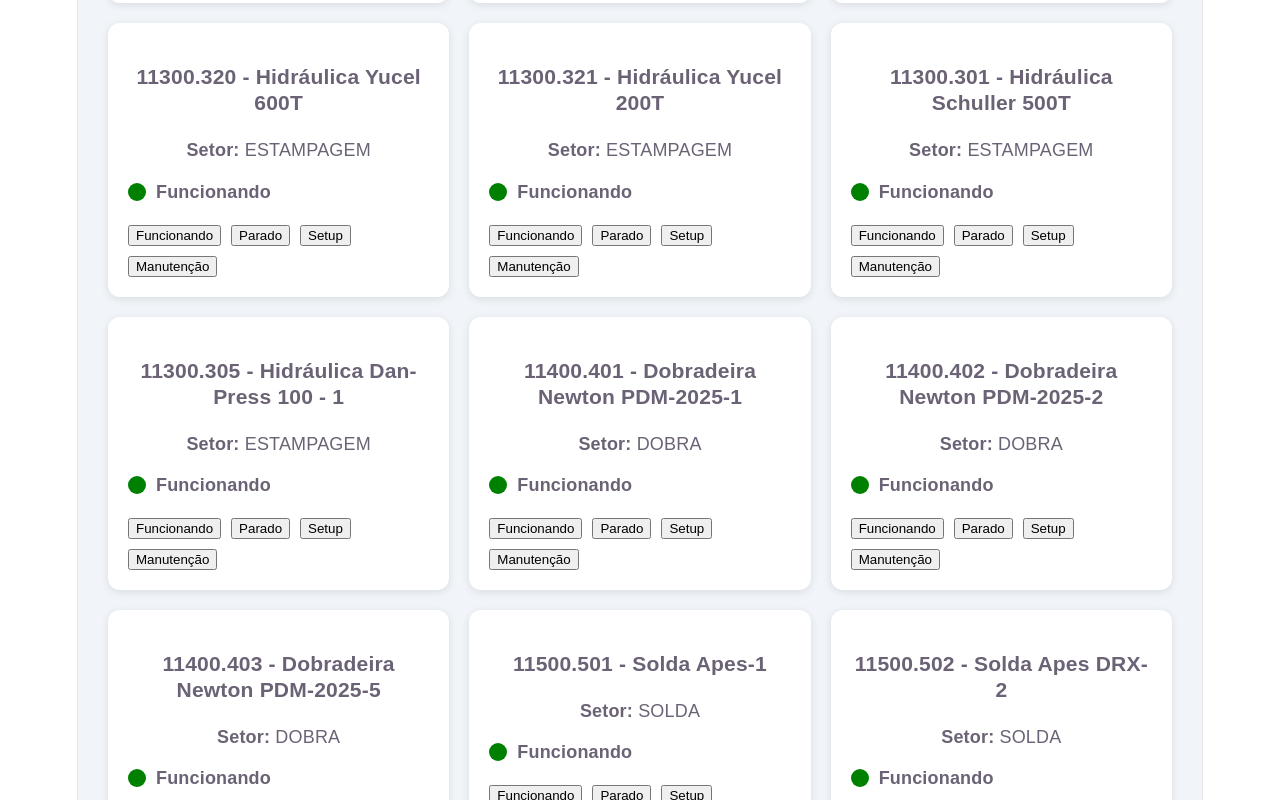
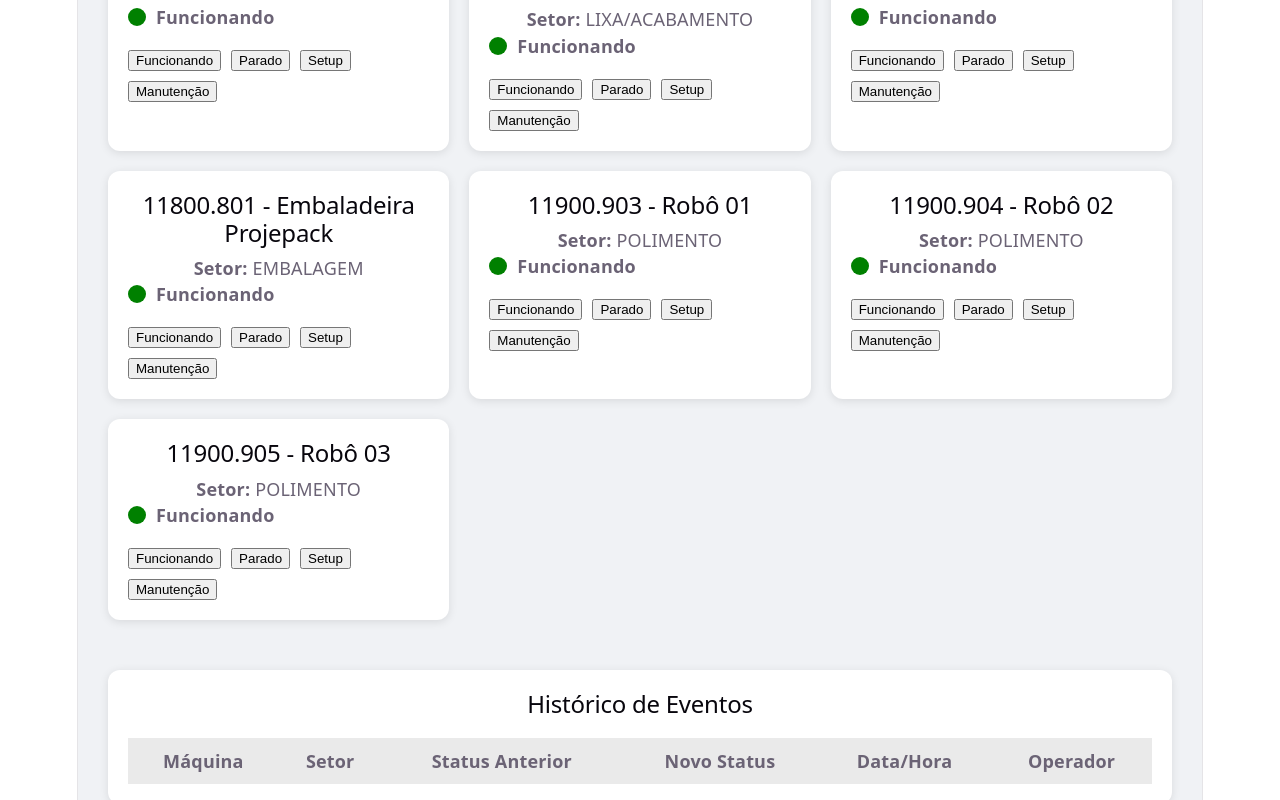
Before and after one commit to edsoncramos/plant-monitor, a React (Vite) app: page / in a window 1280 px wide. Shown: the part 740-1540 px from the top of the page. Built offline with nearby package versions, Linux system fonts and the light colour scheme.

Commit message:
atualizacao dashboard historico

```diff
--- a/src/App.jsx
+++ b/src/App.jsx
@@ -1,95 +1,178 @@
-import { useState } from "react"
+import { useState } from "react";
+import "./App.css";
 
 export default function App() {
 
   const [maquinas, setMaquinas] = useState([
 
-    { id: 1, nome: "11100.101 - Corte blank mesa - PR", setor: "CORTE", status: "Funcionando", cor: "green" },
-    { id: 2, nome: "11100.102 - Corte blank cuba - PR", setor: "CORTE", status: "Funcionando", cor: "green" },
-    { id: 3, nome: "11100.103 - Corte Blank Calha - PR", setor: "CORTE", status: "Funcionando", cor: "green" },
-    { id: 4, nome: "11200.200 - Máquina Laser", setor: "CORTE", status: "Funcionando", cor: "green" },
-    { id: 5, nome: "11200.201 - Laser LXSHOW - 6000W", setor: "CORTE", status: "Funcionando", cor: "green" },
+    {
+      id: 1,
+      nome: "11100.101 - Corte blank mesa - PR",
+      setor: "CORTE",
+      status: "Funcionando",
+      cor: "green",
+    },
 
-    { id: 6, nome: "11300.319 - Hidráulica Yucel 800T", setor: "ESTAMPAGEM", status: "Funcionando", cor: "green" },
-    { id: 7, nome: "11300.320 - Hidráulica Yucel 600T", setor: "ESTAMPAGEM", status: "Funcionando", cor: "green" },
-    { id: 8, nome: "11300.321 - Hidráulica Yucel 200T", setor: "ESTAMPAGEM", status: "Funcionando", cor: "green" },
-    { id: 9, nome: "11300.301 - Hidráulica Schuller 500T", setor: "ESTAMPAGEM", status: "Funcionando", cor: "green" },
-    { id: 10, nome: "11300.305 - Hidráulica Dan-Press 100 - 1", setor: "ESTAMPAGEM", status: "Funcionando", cor: "green" },
+    {
+      id: 2,
+      nome: "11100.102 - Corte blank cuba - PR",
+      setor: "CORTE",
+      status: "Funcionando",
+      cor: "green",
+    },
 
-    { id: 11, nome: "11400.401 - Dobradeira Newton PDM-2025-1", setor: "DOBRA", status: "Funcionando", cor: "green" },
-    { id: 12, nome: "11400.402 - Dobradeira Newton PDM-2025-2", setor: "DOBRA", status: "Funcionando", cor: "green" },
-    { id: 13, nome: "11400.403 - Dobradeira Newton PDM-2025-5", setor: "DOBRA", status: "Funcionando", cor: "green" },
+    {
+      id: 3,
+      nome: "11200.200 - Máquina Laser",
+      setor: "CORTE",
+      status: "Funcionando",
+      cor: "green",
+    },
 
-    { id: 14, nome: "11500.501 - Solda Apes-1", setor: "SOLDA", status: "Funcionando", cor: "green" },
-    { id: 15, nome: "11500.502 - Solda Apes DRX-2", setor: "SOLDA", status: "Funcionando", cor: "green" },
+    {
+      id: 4,
+      nome: "11300.319 - Hidráulica Yucel 800T",
+      setor: "ESTAMPAGEM",
+      status: "Funcionando",
+      cor: "green",
+    },
 
-    { id: 16, nome: "11600.601 - Acabamento Apes DRX-1", setor: "LIXA/ACABAMENTO", status: "Funcionando", cor: "green" },
-    { id: 17, nome: "11600.602 - Acabamento Lucson-1", setor: "LIXA/ACABAMENTO", status: "Funcionando", cor: "green" },
+    {
+      id: 5,
+      nome: "11300.320 - Hidráulica Yucel 600T",
+      setor: "ESTAMPAGEM",
+      status: "Funcionando",
+      cor: "green",
+    },
 
-    { id: 18, nome: "12200.201 - Excêntrica Walviwg 25T", setor: "TANQUES", status: "Funcionando", cor: "green" },
-    { id: 19, nome: "12200.202 - Excêntrica Jundiaí 40T", setor: "TANQUES", status: "Funcionando", cor: "green" },
+    {
+      id: 6,
+      nome: "11400.401 - Dobradeira Newton PDM-2025-1",
+      setor: "DOBRA",
+      status: "Funcionando",
+      cor: "green",
+    },
 
-    { id: 20, nome: "11700.701 - Aglomerado", setor: "REVESTIMENTO", status: "Funcionando", cor: "green" },
-    { id: 21, nome: "11700.702 - Cola/Montagem", setor: "REVESTIMENTO", status: "Funcionando", cor: "green" },
+    {
+      id: 7,
+      nome: "11500.501 - Solda Apes-1",
+      setor: "SOLDA",
+      status: "Funcionando",
+      cor: "green",
+    },
 
-    { id: 22, nome: "11800.801 - Embaladeira Projepack - Arg.", setor: "EMBALAGEM", status: "Funcionando", cor: "green" },
-    { id: 23, nome: "11800.802 - Embaladeira Pack - Aglo", setor: "EMBALAGEM", status: "Funcionando", cor: "green" },
+    {
+      id: 8,
+      nome: "11600.601 - Acabamento Apes DRX-1",
+      setor: "LIXA/ACABAMENTO",
+      status: "Funcionando",
+      cor: "green",
+    },
 
-    { id: 24, nome: "11900.901 - Polimento Motores", setor: "POLIMENTO", status: "Funcionando", cor: "green" },
-    { id: 25, nome: "11900.902 - Polimento Lucson", setor: "POLIMENTO", status: "Funcionando", cor: "green" },
-    { id: 26, nome: "11900.903 - Robô 01", setor: "POLIMENTO", status: "Funcionando", cor: "green" },
-    { id: 27, nome: "11900.904 - Robô 02", setor: "POLIMENTO", status: "Funcionando", cor: "green" },
-    { id: 28, nome: "11900.905 - Robô 03", setor: "POLIMENTO", status: "Funcionando", cor: "green" },
-    { id: 29, nome: "11900.906 - Robô 04", setor: "POLIMENTO", status: "Funcionando", cor: "green" },
-    { id: 30, nome: "11900.907 - Robô 05", setor: "POLIMENTO", status: "Funcionando", cor: "green" },
-    { id: 31, nome: "11900.908 - Robô 06", setor: "POLIMENTO", status: "Funcionando", cor: "green" },
-    { id: 32, nome: "11900.909 - Robô 07", setor: "POLIMENTO", status: "Funcionando", cor: "green" },
-    { id: 33, nome: "11900.910 - Robô 08", setor: "POLIMENTO", status: "Funcionando", cor: "green" },
-    { id: 34, nome: "11900.911 - Robô 09", setor: "POLIMENTO", status: "Funcionando", cor: "green" },
-    { id: 35, nome: "11900.912 - Robô 10", setor: "POLIMENTO", status: "Funcionando", cor: "green" },
-    { id: 36, nome: "11900.913 - Robô 11", setor: "POLIMENTO", status: "Funcionando", cor: "green" },
-    { id: 37, nome: "11900.914 - Robô 12", setor: "POLIMENTO", status: "Funcionando", cor: "green" },
-    { id: 38, nome: "11900.915 - Robô 13", setor: "POLIMENTO", status: "Funcionando", cor: "green" },
-    { id: 39, nome: "11900.916 - Robô 14", setor: "POLIMENTO", status: "Funcionando", cor: "green" },
-    { id: 40, nome: "11900.925 - Lavadora de Cubas", setor: "POLIMENTO", status: "Funcionando", cor: "green" },
-    { id: 41, nome: "11900.926 - Altametal 40T", setor: "POLIMENTO", status: "Funcionando", cor: "green" },
-    { id: 42, nome: "11900.927 - Jiangsu 40T", setor: "POLIMENTO", status: "Funcionando", cor: "green" },
+    {
+      id: 9,
+      nome: "11700.701 - Aglomerado",
+      setor: "REVESTIMENTO",
+      status: "Funcionando",
+      cor: "green",
+    },
 
-  ])
+    {
+      id: 10,
+      nome: "11800.801 - Embaladeira Projepack",
+      setor: "EMBALAGEM",
+      status: "Funcionando",
+      cor: "green",
+    },
 
-  function alterarStatus(id, status, cor) {
+    {
+      id: 11,
+      nome: "11900.903 - Robô 01",
+      setor: "POLIMENTO",
+      status: "Funcionando",
+      cor: "green",
+    },
+
+    {
+      id: 12,
+      nome: "11900.904 - Robô 02",
+      setor: "POLIMENTO",
+      status: "Funcionando",
+      cor: "green",
+    },
+
+    {
+      id: 13,
+      nome: "11900.905 - Robô 03",
+      setor: "POLIMENTO",
+      status: "Funcionando",
+      cor: "green",
+    },
+
+  ]);
+
+  const [historico, setHistorico] = useState([]);
+
+  function alterarStatus(id, novoStatus, novaCor) {
+
+    const maquinaAtual = maquinas.find((m) => m.id === id);
+
+    const evento = {
+
+      maquina: maquinaAtual.nome,
+
+      setor: maquinaAtual.setor,
+
+      statusAnterior: maquinaAtual.status,
+
+      novoStatus: novoStatus,
+
+      dataHora: new Date().toLocaleString(),
+
+      operador: "Edson",
+
+    };
+
+    setHistorico((prev) => [evento, ...prev]);
 
     const novasMaquinas = maquinas.map((maquina) => {
 
       if (maquina.id === id) {
+
         return {
+
           ...maquina,
-          status,
-          cor
-        }
+
+          status: novoStatus,
+
+          cor: novaCor,
+
+        };
+
       }
 
-      return maquina
-    })
+      return maquina;
 
-    setMaquinas(novasMaquinas)
+    });
+
+    setMaquinas(novasMaquinas);
+
   }
 
   return (
 
     <div
       style={{
-        padding: 30,
-        fontFamily: "Arial",
-        backgroundColor: "#f1f5f9",
-        minHeight: "100vh"
+        padding: "30px",
+        background: "#f0f2f5",
+        minHeight: "100vh",
       }}
     >
 
       <h1
         style={{
           textAlign: "center",
-          fontSize: 36
+          marginBottom: "10px",
         }}
       >
         Plant Monitor
@@ -98,7 +181,8 @@
       <p
         style={{
           textAlign: "center",
-          marginBottom: 30
+          marginBottom: "40px",
+          fontSize: "18px",
         }}
       >
         Controle manual de funcionamento dos equipamentos
@@ -107,8 +191,8 @@
       <div
         style={{
           display: "grid",
-          gridTemplateColumns: "repeat(auto-fit, minmax(320px, 1fr))",
-          gap: 20
+          gridTemplateColumns: "repeat(auto-fit, minmax(300px, 1fr))",
+          gap: "20px",
         }}
       >
 
@@ -117,14 +201,14 @@
           <div
             key={maquina.id}
             style={{
-              backgroundColor: "white",
-              padding: 20,
-              borderRadius: 12,
-              boxShadow: "0 2px 8px rgba(0,0,0,0.1)"
+              background: "white",
+              borderRadius: "12px",
+              padding: "20px",
+              boxShadow: "0 2px 10px rgba(0,0,0,0.1)",
             }}
           >
 
-            <h3>{maquina.nome}</h3>
+            <h2>{maquina.nome}</h2>
 
             <p>
               <strong>Setor:</strong> {maquina.setor}
@@ -134,17 +218,17 @@
               style={{
                 display: "flex",
                 alignItems: "center",
-                gap: 10,
-                marginTop: 15
+                gap: "10px",
+                marginBottom: "20px",
               }}
             >
 
               <div
                 style={{
-                  width: 18,
-                  height: 18,
+                  width: "18px",
+                  height: "18px",
                   borderRadius: "50%",
-                  backgroundColor: maquina.cor
+                  background: maquina.cor,
                 }}
               />
 
@@ -155,25 +239,56 @@
             <div
               style={{
                 display: "flex",
-                gap: 10,
                 flexWrap: "wrap",
-                marginTop: 20
+                gap: "10px",
               }}
             >
 
-              <button onClick={() => alterarStatus(maquina.id, "Funcionando", "green")}>
+              <button
+                onClick={() =>
+                  alterarStatus(
+                    maquina.id,
+                    "Funcionando",
+                    "green"
+                  )
+                }
+              >
                 Funcionando
               </button>
 
-              <button onClick={() => alterarStatus(maquina.id, "Parado", "red")}>
+              <button
+                onClick={() =>
+                  alterarStatus(
+                    maquina.id,
+                    "Parado",
+                    "red"
+                  )
+                }
+              >
                 Parado
               </button>
 
-              <button onClick={() => alterarStatus(maquina.id, "Setup", "orange")}>
+              <button
+                onClick={() =>
+                  alterarStatus(
+                    maquina.id,
+                    "Setup",
+                    "orange"
+                  )
+                }
+              >
                 Setup
               </button>
 
-              <button onClick={() => alterarStatus(maquina.id, "Manutenção", "blue")}>
+              <button
+                onClick={() =>
+                  alterarStatus(
+                    maquina.id,
+                    "Manutenção",
+                    "blue"
+                  )
+                }
+              >
                 Manutenção
               </button>
 
@@ -185,7 +300,92 @@
 
       </div>
 
+      <div
+        style={{
+          marginTop: "50px",
+          background: "white",
+          padding: "20px",
+          borderRadius: "12px",
+          boxShadow: "0 2px 10px rgba(0,0,0,0.1)",
+        }}
+      >
+
+        <h2>Histórico de Eventos</h2>
+
+        <table
+          style={{
+            width: "100%",
+            borderCollapse: "collapse",
+            marginTop: "20px",
+          }}
+        >
+
+          <thead>
+
+            <tr
+              style={{
+                background: "#eaeaea",
+              }}
+            >
+
+              <th style={{ padding: "10px" }}>Máquina</th>
+
+              <th style={{ padding: "10px" }}>Setor</th>
+
+              <th style={{ padding: "10px" }}>Status Anterior</th>
+
+              <th style={{ padding: "10px" }}>Novo Status</th>
+
+              <th style={{ padding: "10px" }}>Data/Hora</th>
+
+              <th style={{ padding: "10px" }}>Operador</th>
+
+            </tr>
+
+          </thead>
+
+          <tbody>
+
+            {historico.map((evento, index) => (
+
+              <tr key={index}>
+
+                <td style={{ padding: "10px" }}>
+                  {evento.maquina}
+                </td>
+
+                <td style={{ padding: "10px" }}>
+                  {evento.setor}
+                </td>
+
+                <td style={{ padding: "10px" }}>
+                  {evento.statusAnterior}
+                </td>
+
+                <td style={{ padding: "10px" }}>
+                  {evento.novoStatus}
+                </td>
+
+                <td style={{ padding: "10px" }}>
+                  {evento.dataHora}
+                </td>
+
+                <td style={{ padding: "10px" }}>
+                  {evento.operador}
+                </td>
+
+              </tr>
+
+            ))}
+
+          </tbody>
+
+        </table>
+
+      </div>
+
     </div>
 
-  )
+  );
+
 }
```
